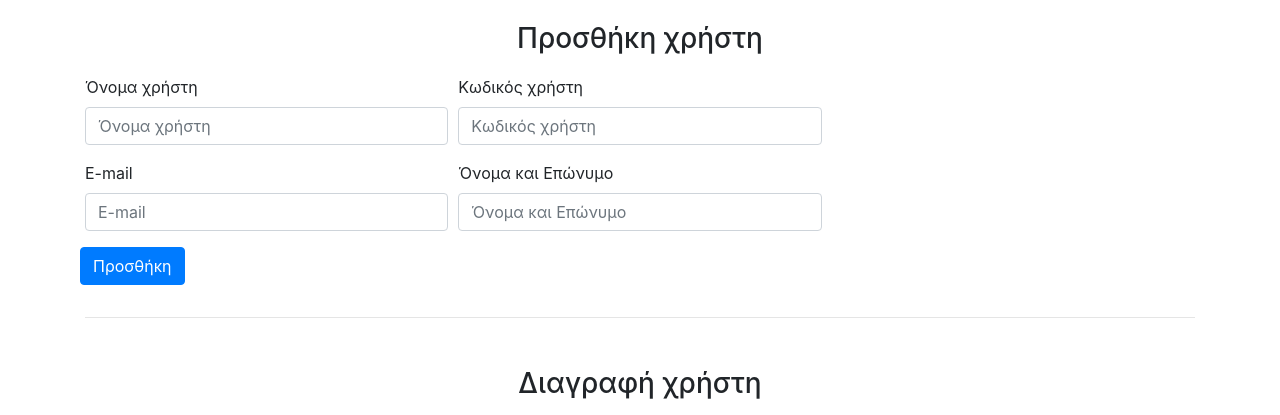
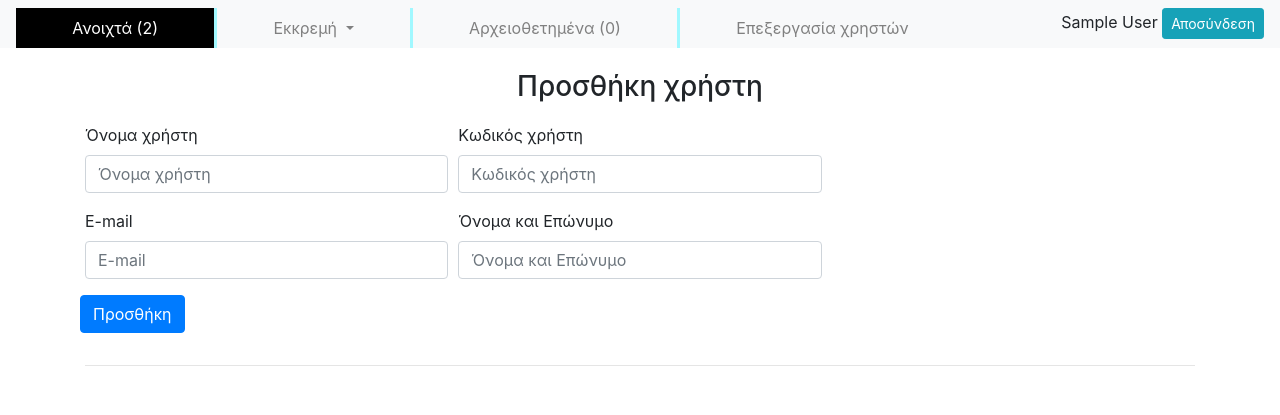
Before and after one commit to IoannisKlian/Consumer-Complaint, a PHP site: page /Consumer-Complaint/employee/employee_managment.php in a window 1280 px wide. Shown: the top 415 px of the page. Run offline with PHP 8.4, Linux system fonts and the light colour scheme; the visitor is signed in with stand-in values (Sample User, id 1); data comes from the database, SQL or seed files in the repository.

Commit message:
admin ui

```diff
--- a/employee/admin_employee_managment.php
+++ b/employee/admin_employee_managment.php
@@ -7,6 +7,7 @@
 
 
 	if ($_SERVER['REQUEST_METHOD'] === 'POST') {
+		//Add new user in system
 		if (isset($_POST['btnAdd'])) {
 			$username = mysqli_real_escape_string($connection,$_POST['username']);
 			$password = mysqli_real_escape_string($connection,$_POST['password']);
@@ -15,11 +16,13 @@
 			mysqli_query($connection,"INSERT INTO govrn_emp VALUES ( DEFAULT,'".$username."','".$password."','".$email."','".$name."')");
 			echo '<script type="text/javascript">','location.replace("employee_managment.php");','</script>';
 		}
+		//Delete user
 		else if (isset($_POST['btnDel'])) {
 			$selected_val = $_POST['user_to_delete'];
 			mysqli_query($connection,"DELETE FROM govrn_emp WHERE id =".$selected_val."");
 			echo '<script type="text/javascript">','location.replace("employee_managment.php");','</script>';
 		}
+		//Returns the query containing information for the desired employee
 		else if (isset($_POST['btnGen'])) {
 
 			$selected_val = $_POST['user_to_generate'];
@@ -30,6 +33,7 @@
 			echo $row['password'];
 			header('Location:./employee_managment.php?un="'.$row['username'].'"&selecval="'.$selected_val.'"&pw="'.$row['password'].'"&eml="'.$row['email'].'"&nm="'.$row['name'].'"');
 		}
+		//Updates the user information
 		else if(isset($_POST['btnUpd'])){
 			$selected_val = $_POST['user_to_generate'];
 			$username = mysqli_real_escape_string($connection,$_POST['username_update']);
--- a/employee/employee_managment.php
+++ b/employee/employee_managment.php
@@ -5,6 +5,12 @@
      header("Location: login.php");
   }
   include ("../connect.php");
+  if (isset($_GET["page_id"])) {
+    $_SESSION['pageID'] = $_GET["page_id"];
+  }
+  else{
+    $_SESSION['pageID'] = 0;
+  }
 ?>
 <html>
 <head>
@@ -16,6 +22,7 @@
 	  <meta charset="utf-8" />
 </head>
 <body>
+	<?php include("employee_nav.php");?>
 	<div class="container">
 		<div class="row" style="padding-top: 2%;">
 		    <div class="col">
--- a/employee/employee_nav.php
+++ b/employee/employee_nav.php
@@ -37,14 +37,10 @@
 
 <!-- Navbar -->
 <nav class="navbar navbar-expand-lg navbar-light bg-light" style="padding-bottom: 0; margin-bottom: 0;">
-  <a class="navbar-brand" href="#"></a>
-    <button class="navbar-toggler" type="button" data-toggle="collapse" data-target="#navbarNavDropdown" aria-controls="navbarNavDropdown" aria-expanded="false" aria-label="Toggle navigation">
-      <span class="navbar-toggler-icon"></span>
-    </button>
   <div class="collapse navbar-collapse" id="navbarNavDropdown">
     <ul class="navbar-nav nav-fill w-100">
       <li class="nav-item" id="index" style="border-right: solid;  border-color: #a1f8ff;">
-        <a class="nav-link" id="employee-open" href="employee_index.php?page_id=0">Ανοιχτά <?php echo "(".$total_rows_open.")"; ?><span class="sr-only">(current)</span></a>
+        <a class="nav-link" id="employee-open" href="employee_index.php?page_id=0">Ανοιχτά <?php echo "(".$total_rows_open.")"; ?></a>
       </li>
       <li class="nav-item dropdown" id="pending" style="border-right: solid; border-color: #a1f8ff;">
         <a class="nav-link dropdown-toggle" href="employee_index.php" id="employee-pending" role="button" data-toggle="dropdown" aria-haspopup="true" aria-expanded="false">
@@ -56,9 +52,14 @@
           <a class="dropdown-item" href="employee_index.php?page_id=3">Άλλων<?php echo " (".$total_rows_others_pending.")"; ?></a>
         </div>
       </li>
-      <li class="nav-item">
-        <a class="nav-link" id="employee-archived" href="employee_index.php?page_id=4.php">Αρχειοθετημένα<?php echo " (".$total_rows_closed.")"; ?></a>
+      <li class="nav-item" id="archived">
+        <a class="nav-link" id="employee-archived" href="employee_index.php?page_id=4">Αρχειοθετημένα<?php echo " (".$total_rows_closed.")"; ?></a>
       </li>
+      <?php if($_SESSION['id']==1){?>
+          <li class="nav-item" style="border-left: solid; border-color: #a1f8ff;" id="admin_page">
+            <a class="nav-link" id="admin" href="employee_managment.php?page_id=5">Επεξεργασία χρηστών</a>
+          </li>
+      <?php } ?>
       <li class="nav-item" style="text-align: right;">
         <?php echo $_SESSION["name"]?>
         <a href="logout.php" class="btn btn-info btn-sm">
@@ -75,22 +76,36 @@
   echo "<script>$('#employee-open').css('color', 'gray')</script>";
   echo "<script>$('#employee-pending').css('color', 'gray')</script>";
   echo "<script>$('#employee-archived').css('color', 'gray')</script>";
+  if ($_SESSION['id']==1) {
+    echo "<script>$('#admin').css('color', 'gray')</script>";
+  }
 
   // Highlighting active page by checking the pageId
 
   // If on Open Category
   if ($_SESSION['pageID'] == 0) {
-   echo "<script>$('#employee-open').css('color', 'black')</script>";
+   echo "<script>$('#employee-open').css('color', 'white')</script>";
+   echo "<script>$('#index').css('background-color', 'black')</script>";
   }
 
   // If on Pending Category
-  else if ($_SESSION['pageID'] == 1 || $_SESSION['pageID'] == 2) {
-   echo "<script>$('#employee-pending').css('color', 'black')</script>";
+  else if ($_SESSION['pageID'] == 1 || $_SESSION['pageID'] == 2 || $_SESSION['pageID'] == 3) {
+   echo "<script>$('#employee-pending').css('color', 'white')</script>";
+   echo "<script>$('#pending').css('background-color', 'black')</script>";
+
   }
 
   // If on Archived Category
-  else if ($_SESSION['pageID'] == 3) {
-    echo "<script>$('#employee-archived').css('color', 'black')</script>";
+  else if ($_SESSION['pageID'] == 4) {
+    echo "<script>$('#employee-archived').css('color', 'white')</script>";
+    echo "<script>$('#archived').css('background-color', 'black')</script>";
   }
 
+  //If admin configuration
+  else if ($_SESSION['pageID'] == 5) {
+    echo "<script>$('#admin').css('color', 'white')</script>";
+    echo "<script>$('#admin_page').css('background-color', 'black')</script>";
+  }
+
+
 ?>
```
